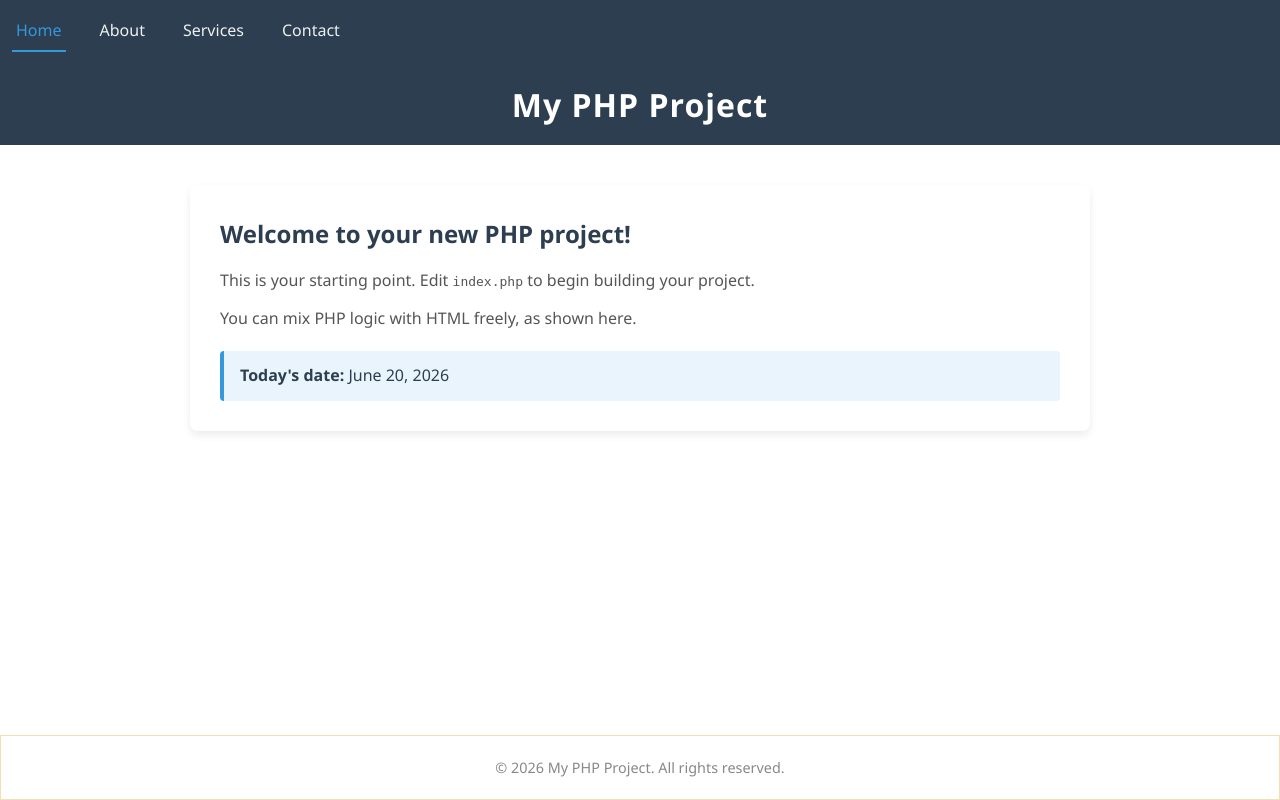
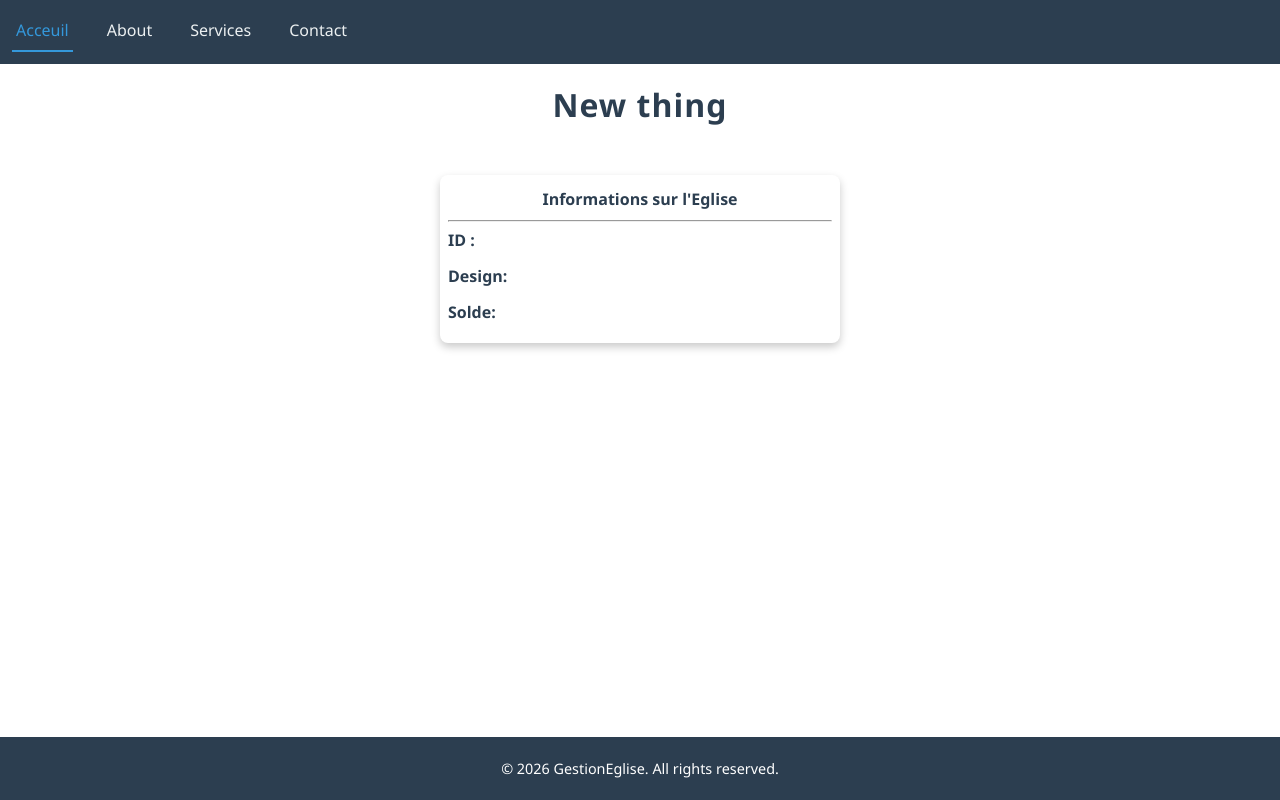
Before and after one commit to anico-rabearisoa14/Gestion-caisse-Eglise, a PHP site: page / in a window 1280 px wide. Run offline with PHP 8.4, Linux system fonts and the light colour scheme.

Commit message:
Just startup

```diff
--- /dev/null
+++ b/includes/formStyle.php
@@ -0,0 +1,33 @@
+<style>
+.form-container{
+  display: flex;
+  flex-direction: column;
+
+  gap: 5px;
+  padding: auto;
+}
+
+.wrapper{
+  margin: 30px auto;
+  padding: 8px;
+  border-radius: 8px;
+  box-shadow: 0 4px 8px rgba(0, 0, 0, 0.21);
+  max-width: 400px;
+  min-width: 200px;
+  margin-left: auto;
+  margin-right: auto;
+}
+
+
+/* the info card */
+
+.info-liste {
+  list-style: none;
+  padding: 0;
+  margin: 0;
+}
+.info-liste li{
+margin-top: 6px;
+margin-bottom: 10px;
+}
+</style>
--- a/includes/nav.php
+++ b/includes/nav.php
@@ -7,7 +7,7 @@ function navClass($page, $currentPage) {
 }
 ?>
 <nav>
-    <a href="index" class="<?php echo navClass('index', $currentPage); ?>">Home</a>
+    <a href="index" class="<?php echo navClass('index', $currentPage); ?>">Acceuil</a>
     <a href="about" class="<?php echo navClass('about', $currentPage); ?>">About</a>
     <a href="services" class="<?php echo navClass('services', $currentPage); ?>">Services</a>
     <a href="contact" class="<?php echo navClass('contact', $currentPage); ?>">Contact</a>
--- a/includes/styles.php
+++ b/includes/styles.php
@@ -13,8 +13,8 @@
     }
 
     header {
-        background-color: #2c3e50;
-        color: #ffffff;
+        /* background-color: #2c3e50; */
+        color: #2c3e50;
         padding: 15px 0;
         text-align: center;
     }
@@ -25,7 +25,8 @@
     }
 
     nav {
-        background-color: #2c3e50 ; /* #34495e; */
+        background-color: #2c3e50;
+        /* #34495e; */
         display: flex;
         justify-content: flex-start;
         gap: 30px;
@@ -55,7 +56,7 @@
         padding: 30px;
         background-color: #ffffff;
         border-radius: 8px;
-        box-shadow: 0 4px 8px rgba(0, 0, 0, 0.08);
+        box-shadow: 0 4px 8px rgba(0, 0, 0, 0.21);
     }
 
     .container h2 {
@@ -79,12 +80,51 @@
     footer {
         text-align: center;
         padding: 20px;
-        color: #888;
+        color: #ffffff;
         font-size: 0.9rem;
         position: fixed;
         bottom: 0;
         right: 0px;
         left: 0px;
-        border: 1px solid wheat;
+        /* border: 1px solid #3498db8f; */
+        background-color: #2c3e50;
+    }
+
+
+    /* Button styles */
+    button {
+        padding: 10px;
+        color: white;
+        border: none;
+        border-radius: 4px;
+        cursor: pointer;
+        font-size: 1rem;
+        background-color: #3498db;
+    }
+
+    button:hover {
+        background-color: #2980b9;
+    }
+
+
+    .submit-btn {
+        font-weight: bold;
+        background-color: #3498db;
+        margin-top: 10px;
+    }
+
+    /* style for titles  */
+    .form-title {
+        text-align: center;
+        margin-top: 4px;
+        margin-bottom: 8px;
+    }
+
+    /* input styles */
+    input {
+        padding: 10px;
+        border: 1px solid #ccc;
+        border-radius: 4px;
+        font-size: 1rem;
     }
 </style>
--- a/index.php
+++ b/index.php
@@ -1,17 +1,25 @@
 <?php
+$pageTitle = "New thing";
+$welcomeMessage = "Biienvenu !";
+$currentDate = date("F j, Y");
+$projectName = 'GestionEglise';
 
-$pageTitle = "My PHP Project";
-$welcomeMessage = "Welcome to your new PHP project!";
-$currentDate = date("F j, Y");
+// check if there is an Eglise
+function chekAvailability() :string{ $contientUne = false; $state = ($contientUne) ? 'none' : 'block'; return $state; }
+function showInfo() :string{ $contientUne = true; $state = ($contientUne) ? 'block' : 'none'; return $state; }
+
 ?>
 <!DOCTYPE html>
 <html lang="en">
+
 <head>
     <meta charset="UTF-8">
     <meta name="viewport" content="width=device-width, initial-scale=1.0">
     <title><?php echo htmlspecialchars($pageTitle); ?></title>
     <?php include 'includes/styles.php'; ?>
+    <?php include 'includes/formStyle.php'; ?>
 </head>
+
 <body>
 
     <?php include 'includes/nav.php'; ?>
@@ -19,19 +27,32 @@ $currentDate = date("F j, Y");
         <h1><?php echo htmlspecialchars($pageTitle); ?></h1>
     </header>
 
-    <div class="container">
-        <h2><?php echo htmlspecialchars($welcomeMessage); ?></h2>
-        <p>This is your starting point. Edit <code>index.php</code> to begin building your project.</p>
-        <p>You can mix PHP logic with HTML freely, as shown here.</p>
+    <div class="wrapper" style="display: none;">
+        <h4 class="form-title">Ajouter votre eglise ici</h4><hr>
+        <!-- should be flex the form on the middle -->
+            <form class="form-container" action="">
+                <label for="ideglise">ID Eglise</label><input type="text" name="ideglise" required>
+                <label for="Design">Designation</label><input type="text" name="Design" required>
+                <button class="submit-btn" type="submit">Ajouter</button>
+            </form>
+        </div>
+    </div>
 
-        <div class="info-box">
-            <strong>Today's date:</strong> <?php echo htmlspecialchars($currentDate); ?>
+    <div class="wrapper" style="display: <?php echo htmlspecialchars(showInfo()) ?>;">
+        <h4 class="form-title">Informations sur l'Eglise</h4><hr>
+        <div class="form-container">
+            <ul class="info-liste">
+                <li><b>ID : </b></li>
+                <li><b>Design:</b></li>
+                <li><b>Solde:</b></li>
+            </ul>
         </div>
     </div>
 
     <footer>
-        &copy; <?php echo date("Y"); ?> <?php echo htmlspecialchars($pageTitle); ?>. All rights reserved.
+        &copy; <?php echo date("Y"); ?> <?php echo htmlspecialchars($projectName); ?>. All rights reserved.
     </footer>
 
 </body>
+
 </html>
```
Also changed, not shown: contact.php (+12 -7 lines), crud/CRUD.php (deleted, +0 -11 lines), crud/eglise.php (added, +56 -0 lines).
